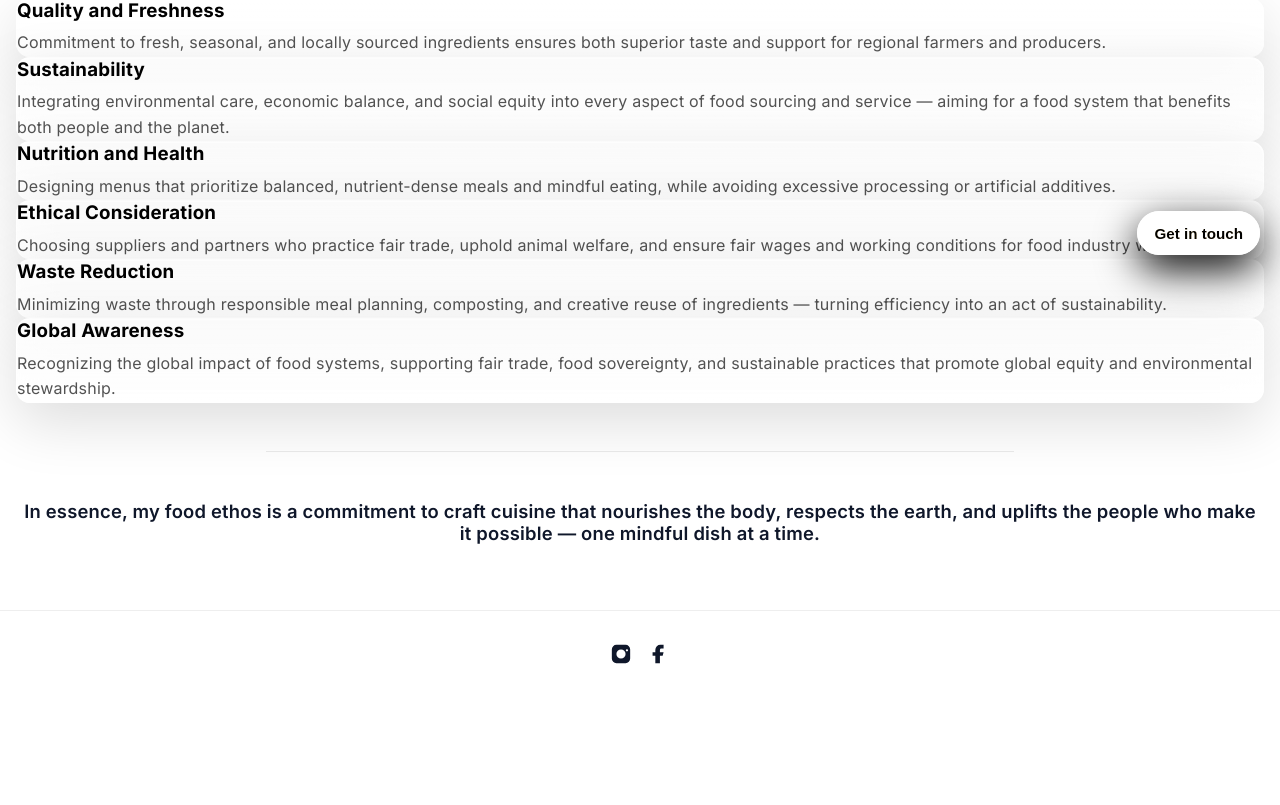
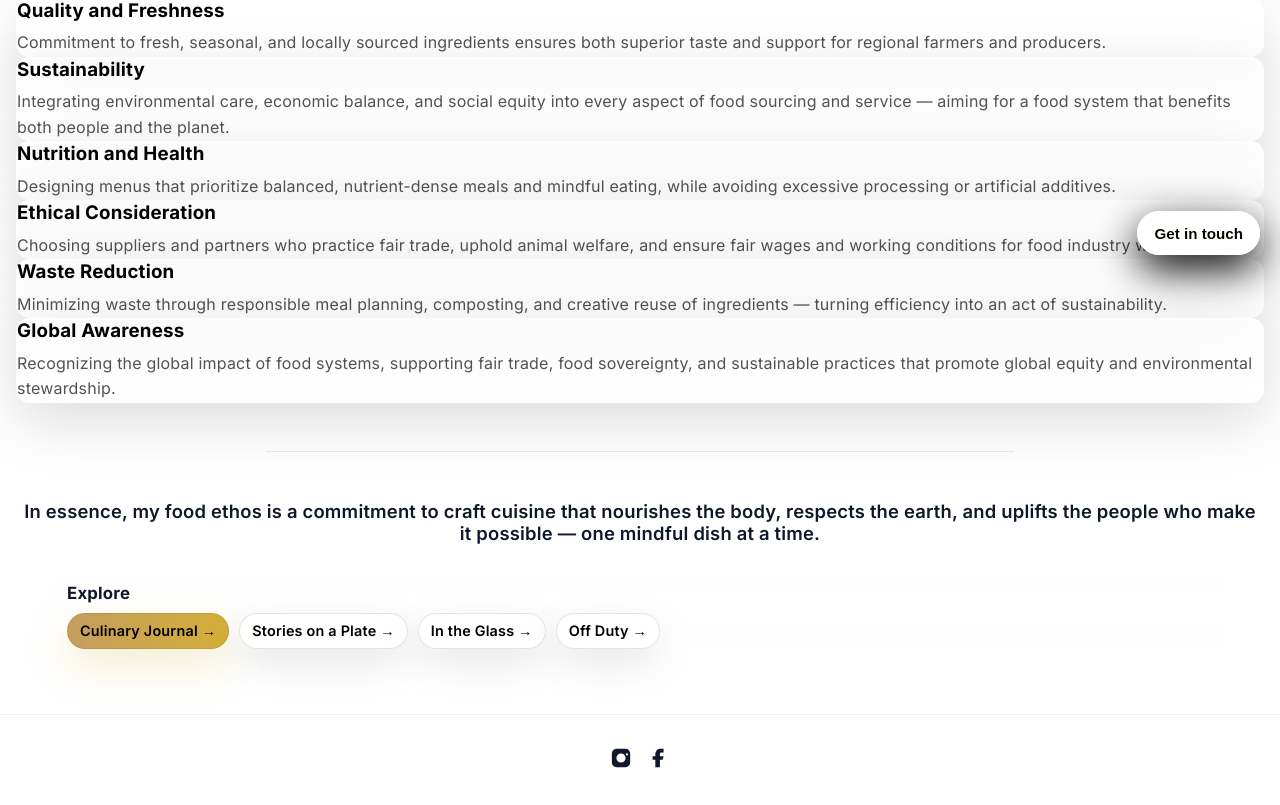
Before and after one commit to AlexanderHardinan/alexhardinan, a Next.js app: page /food-ethos in a window 1280 px wide. Shown: the part 525-1330 px from the top of the page. Before the commit the page ends 1226 px from the top, so only its background shows below. Built offline with nearby package versions, Linux system fonts and the light colour scheme.

Commit message:
phase15.3: add Explore internal links to pillar pages

```diff
--- a/app/food-ethos/page.tsx
+++ b/app/food-ethos/page.tsx
@@ -1,4 +1,5 @@
 import RevealOnScroll from '../../components/RevealOnScroll';
+import Link from 'next/link';
 
 export default function FoodEthos() {
   return (
@@ -12,10 +13,10 @@ export default function FoodEthos() {
         <section className="fade-up ethos-content">
           <h2>My Philosophy</h2>
           <p>
-            Food is more than nourishment — it is a connection to culture, environment, and
-            community. My food ethos is built on sustainability, health, and ethical responsibility.
-            I believe in using locally sourced, minimally processed ingredients that respect both
-            the planet and the people behind them.
+            Food is more than nourishment — it is a connection to culture, environment, and community.
+            My food ethos is built on sustainability, health, and ethical responsibility. I believe in
+            using locally sourced, minimally processed ingredients that respect both the planet and
+            the people behind them.
           </p>
 
           <hr className="divider" />
@@ -26,17 +27,17 @@ export default function FoodEthos() {
             <div className="ethos-card">
               <h3>Quality and Freshness</h3>
               <p className="ethos-excerpt">
-                Commitment to fresh, seasonal, and locally sourced ingredients ensures both
-                superior taste and support for regional farmers and producers.
+                Commitment to fresh, seasonal, and locally sourced ingredients ensures both superior
+                taste and support for regional farmers and producers.
               </p>
             </div>
 
             <div className="ethos-card">
               <h3>Sustainability</h3>
               <p className="ethos-excerpt">
-                Integrating environmental care, economic balance, and social equity into every
-                aspect of food sourcing and service — aiming for a food system that benefits both
-                people and the planet.
+                Integrating environmental care, economic balance, and social equity into every aspect
+                of food sourcing and service — aiming for a food system that benefits both people and
+                the planet.
               </p>
             </div>
 
@@ -59,17 +60,16 @@ export default function FoodEthos() {
             <div className="ethos-card">
               <h3>Waste Reduction</h3>
               <p className="ethos-excerpt">
-                Minimizing waste through responsible meal planning, composting, and creative reuse
-                of ingredients — turning efficiency into an act of sustainability.
+                Minimizing waste through responsible meal planning, composting, and creative reuse of
+                ingredients — turning efficiency into an act of sustainability.
               </p>
             </div>
 
             <div className="ethos-card">
               <h3>Global Awareness</h3>
               <p className="ethos-excerpt">
-                Recognizing the global impact of food systems, supporting fair trade, food
-                sovereignty, and sustainable practices that promote global equity and environmental
-                stewardship.
+                Recognizing the global impact of food systems, supporting fair trade, food sovereignty,
+                and sustainable practices that promote global equity and environmental stewardship.
               </p>
             </div>
           </div>
@@ -81,6 +81,24 @@ export default function FoodEthos() {
             respects the earth, and uplifts the people who make it possible — one mindful dish at a
             time.
           </p>
+
+          <section className="explore-block fade-up" style={{ marginTop: 22 }}>
+            <h3 className="explore-block__title">Explore</h3>
+            <div className="explore-block__links">
+              <Link className="btn btn--primary btn--sm" href="/blog">
+                Culinary Journal →
+              </Link>
+              <Link className="btn btn--ghost btn--sm" href="/stories-on-a-plate">
+                Stories on a Plate →
+              </Link>
+              <Link className="btn btn--ghost btn--sm" href="/in-the-glass">
+                In the Glass →
+              </Link>
+              <Link className="btn btn--ghost btn--sm" href="/off-duty">
+                Off Duty →
+              </Link>
+            </div>
+          </section>
         </section>
       </main>
     </RevealOnScroll>
--- a/app/globals.css
+++ b/app/globals.css
@@ -2116,3 +2116,25 @@ img{
   flex-wrap: wrap;
   gap: 10px;
 }
+
+/* =========================================================
+   Phase 15.3 — Pillar page "Explore" internal linking block
+   ========================================================= */
+.explore-block{
+  max-width: 1180px;
+  margin: 22px auto 0;
+  padding: 16px;
+  border-radius: 18px;
+  background: linear-gradient(180deg, var(--glass-top), var(--glass-bot));
+  border: 1px solid var(--glass-border);
+  box-shadow: var(--glass-inset);
+}
+.explore-block__title{
+  margin: 0 0 10px 0;
+  font-size: 1.05rem;
+}
+.explore-block__links{
+  display: flex;
+  flex-wrap: wrap;
+  gap: 10px;
+}
```
Also changed, not shown: app/in-the-glass/page.tsx (+19 -0 lines), app/off-duty/page.tsx (+19 -0 lines), app/stories-on-a-plate/page.tsx (+19 -1 lines).
